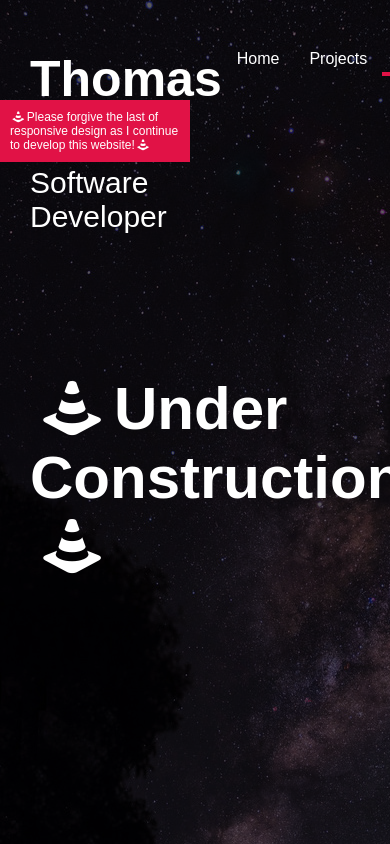
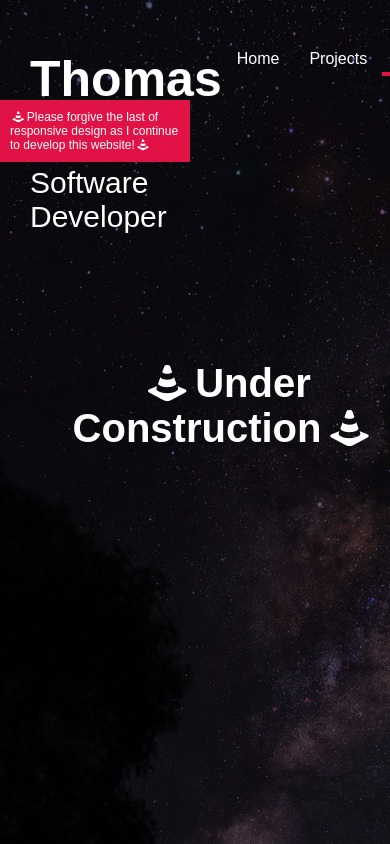
Before and after one commit to t-laird/t-laird.github.io, a React (Create React App) app: page /blogs in a window 390 px wide. Shown: the top 844 px of the page. Built offline with nearby package versions, Linux system fonts and the light colour scheme.

Commit message:
add better styling for empty blogs, responsive font decrease

```diff
--- a/src/Components/Blogs/Blogs.scss
+++ b/src/Components/Blogs/Blogs.scss
@@ -1,6 +1,16 @@
 .Blogs {
+  margin: 0px auto;
   h1 {
     font-size: 60px;
     color: white;
+    text-align: center;
   }
 }
+
+@media screen and (max-width: 600px) {
+  .Blogs {
+    h1 {
+      font-size: 40px;
+    }
+  }
+}
```
